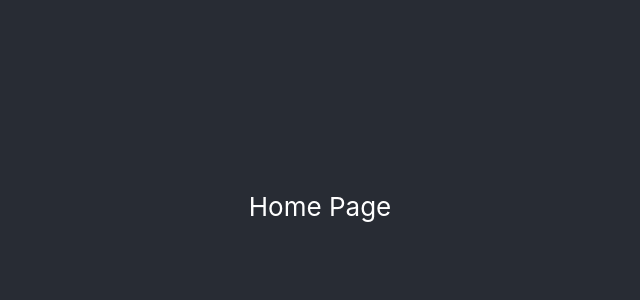
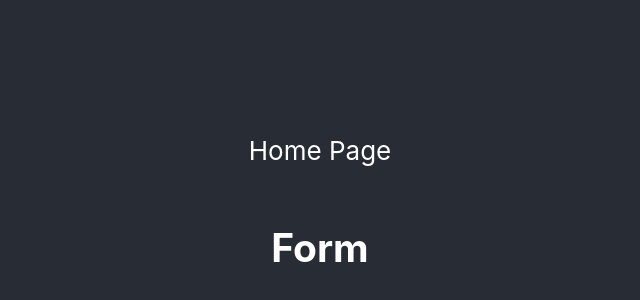
Before and after one commit to douglas86/task17-Updated, a React (Create React App) app in the folder client/: page / in a window 1280 px wide. Shown: the part 194-494 px from the top of the page, without its empty margins (320-960 px from the left). Built offline with nearby package versions, Linux system fonts and the light colour scheme.

Commit message:
Created a new Component Form.jsx

```diff
--- a/client/src/Components/App.jsx
+++ b/client/src/Components/App.jsx
@@ -1,10 +1,12 @@
 import '../extras/App.css';
+import Form from './Form';
 
 const App = () => {
     return (
         <div className="App">
             <header className="App-header">
                 <p>Home Page</p>
+                <Form />
             </header>
         </div>
     );
--- /dev/null
+++ b/client/src/Components/Form.jsx
@@ -0,0 +1,11 @@
+import React from 'react';
+
+const Form = () => {
+    return (
+        <div>
+            <h2>Form</h2>
+        </div>
+    );
+};
+
+export default Form;
```
